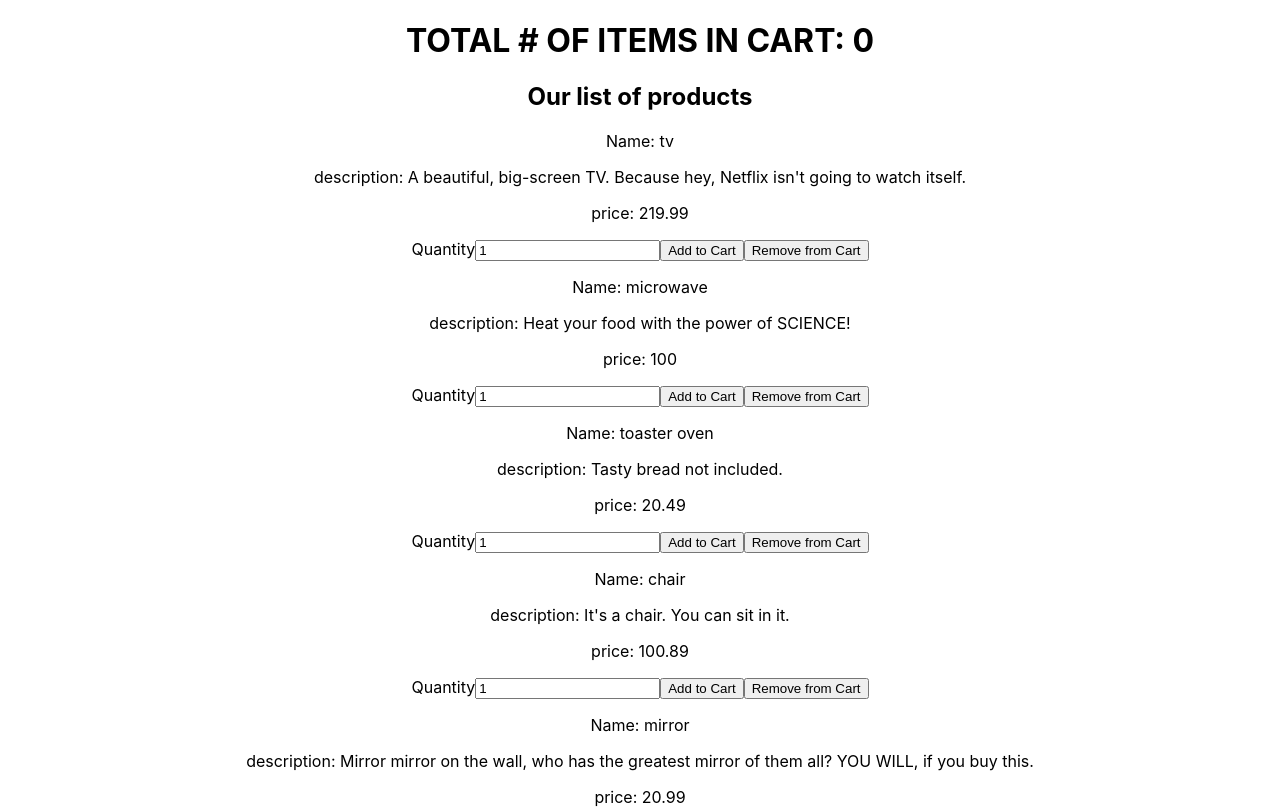
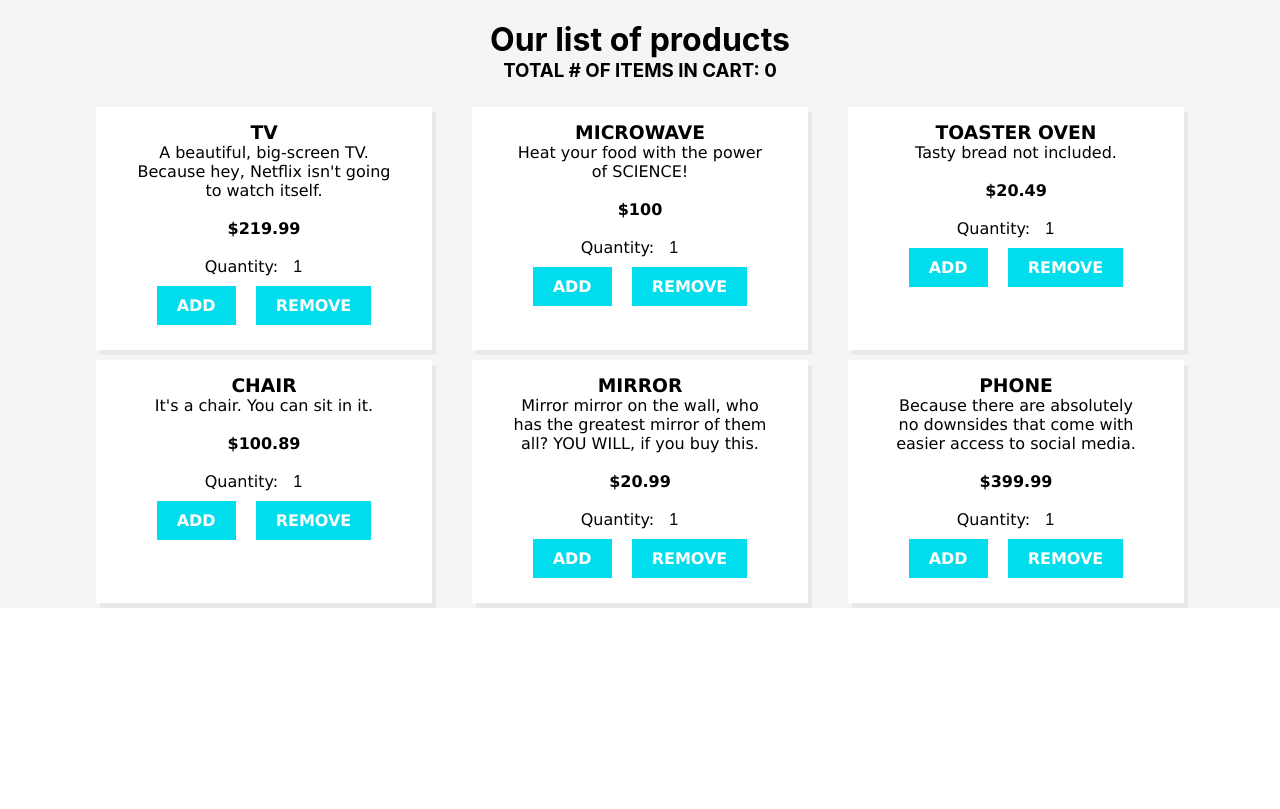
Before and after one commit to LouisGaravaglia/Shoply, a React (Create React App) app: page / in a window 1280 px wide. Shown: the top 809 px of the page. Built offline with nearby package versions, Linux system fonts and the light colour scheme.

Commit message:
added some basic styling

```diff
--- a/src/App.css
+++ b/src/App.css
@@ -1,38 +1,55 @@
+* {
+  margin: 0;
+  padding: 0;
+}
+
 .App {
   text-align: center;
+  background-color: #f7f4f4;
 }
 
-.App-logo {
-  height: 40vmin;
-  pointer-events: none;
+.ProductListHeader {
+  padding: 20px 0;
 }
 
-@media (prefers-reduced-motion: no-preference) {
-  .App-logo {
-    animation: App-logo-spin infinite 20s linear;
-  }
+.ProductList {
+  display: flex;
+  flex-wrap: wrap;
+  align-content: center;
+  justify-content: center;
+}
+.Item {
+  flex: 0 0 20%;
+  margin: 5px 20px;
+  padding: 15px 40px;
+  background-color: #ffffff;
+  box-shadow: 4px 5px rgba(0, 0, 0, .05);
+  font-family: Verdana, Geneva, Tahoma, sans-serif;
 }
 
-.App-header {
-  background-color: #282c34;
-  min-height: 100vh;
-  display: flex;
-  flex-direction: column;
-  align-items: center;
-  justify-content: center;
-  font-size: calc(10px + 2vmin);
-  color: white;
+input {
+  border: none;
+  width: 30px;
+  margin-left: 10px;
+  font-size: 1rem;
 }
 
-.App-link {
-  color: #61dafb;
+button {
+  border: black;
+  font-family: Verdana, Geneva, Tahoma, sans-serif;
+  font-weight: 600;
+  font-size: 1rem;
+  color: white;
+  padding: 10px 20px;
+  margin: 10px 10px;
+  background-color: rgb(0, 221, 237);
 }
 
-@keyframes App-logo-spin {
-  from {
-    transform: rotate(0deg);
-  }
-  to {
-    transform: rotate(360deg);
-  }
+.ItemButtonGroup {
+  display: block;
 }
+
+/* .ItemQuantity {
+  color: red;
+  padding-top: 50px;
+} */
--- a/src/Item.js
+++ b/src/Item.js
@@ -10,11 +10,13 @@ function Item({idx, name, price, description, url, addToCart, removeFromCart}) {
     }
   return (
     <div className="Item">
-       <p>Name: {name}</p>
-       <p>description: {description}</p>
-       <p>price: {price}</p>
+       <h3>{name.toUpperCase()}</h3>
+       <p>{description}</p>
+       <br></br>
+       <h4>${price}</h4>
        <img src={url} alt=""/>
-       <label htmlFor="quantity">Quantity</label>
+       <br></br>
+       <label className="ItemQuantity" htmlFor="quantity">Quantity: </label>
        <input
            type="number"
            min="1"
@@ -23,8 +25,10 @@ function Item({idx, name, price, description, url, addToCart, removeFromCart}) {
            value={quantity}
            onChange={handleChange}
        />
-       <button onClick={() => addToCart(idx, quantity)}>Add to Cart</button>
-       <button onClick={() => removeFromCart(idx)}>Remove from Cart</button>
+       <div className="ItemButtonGroup">
+       <button onClick={() => addToCart(idx, quantity)}>ADD</button>
+       <button onClick={() => removeFromCart(idx)}>REMOVE</button>
+       </div>
     </div>
   );
 }
--- a/src/ProductList.js
+++ b/src/ProductList.js
@@ -25,11 +25,15 @@ function ProductList() {
       console.log("Cart after removing: ", cart);
   };
   return (
+      <>
+      <div className="ProductListHeader">
+        <h1>Our list of products</h1>
+        <h3>TOTAL # OF ITEMS IN CART: {cartCount}</h3>
+      </div>
     <div className="ProductList">
-        <h1>TOTAL # OF ITEMS IN CART: {cartCount}</h1>
-        <h2>Our list of products</h2>
         {Object.keys(items).map(key => <Item removeFromCart={removeFromCart} idx={key} addToCart={addToCart} key={key} name={items[key].name} price={items[key].price} description={items[key].description} url={items[key].url}/>)}
     </div>
+    </>
   );
 }
 
```
